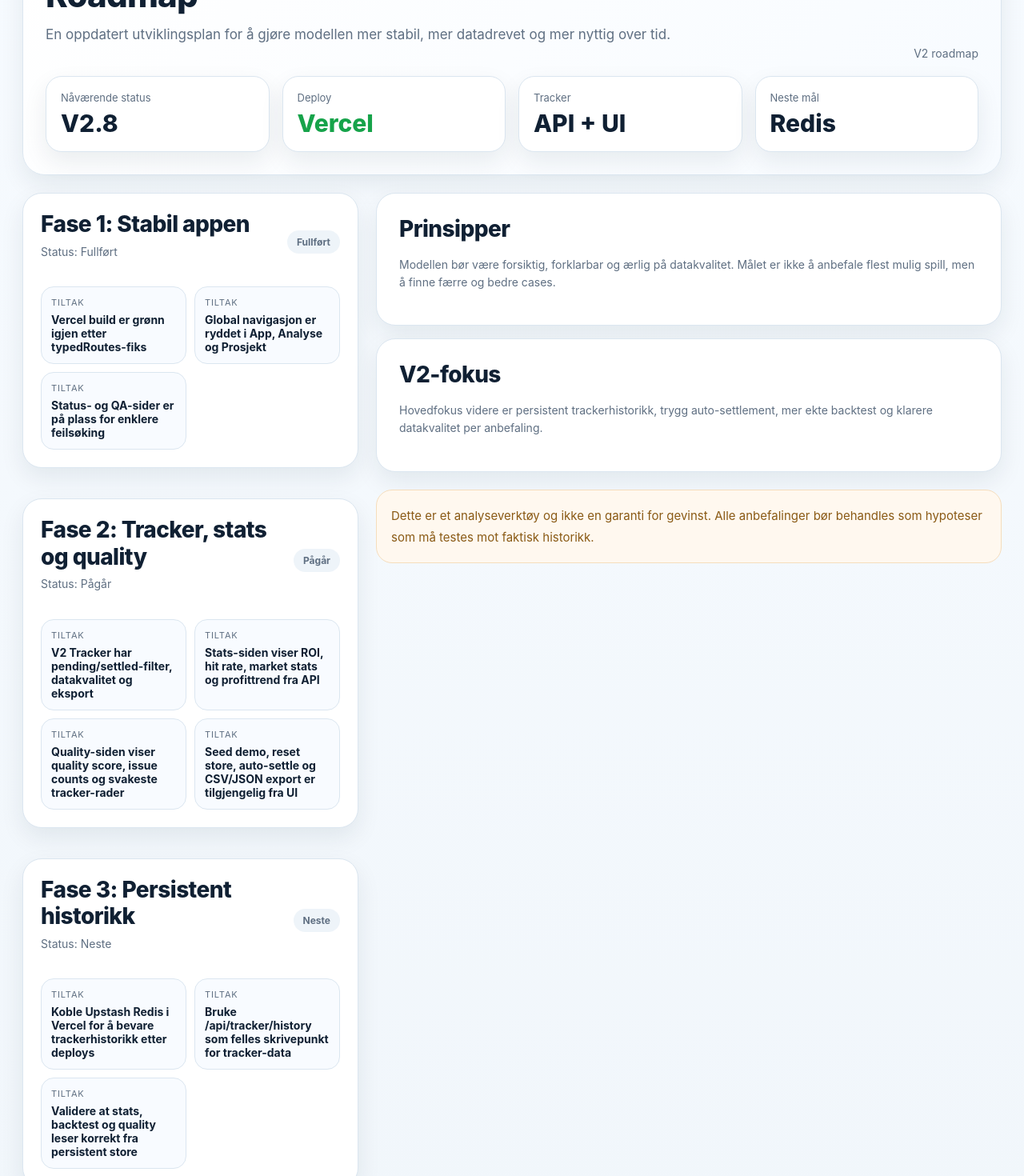
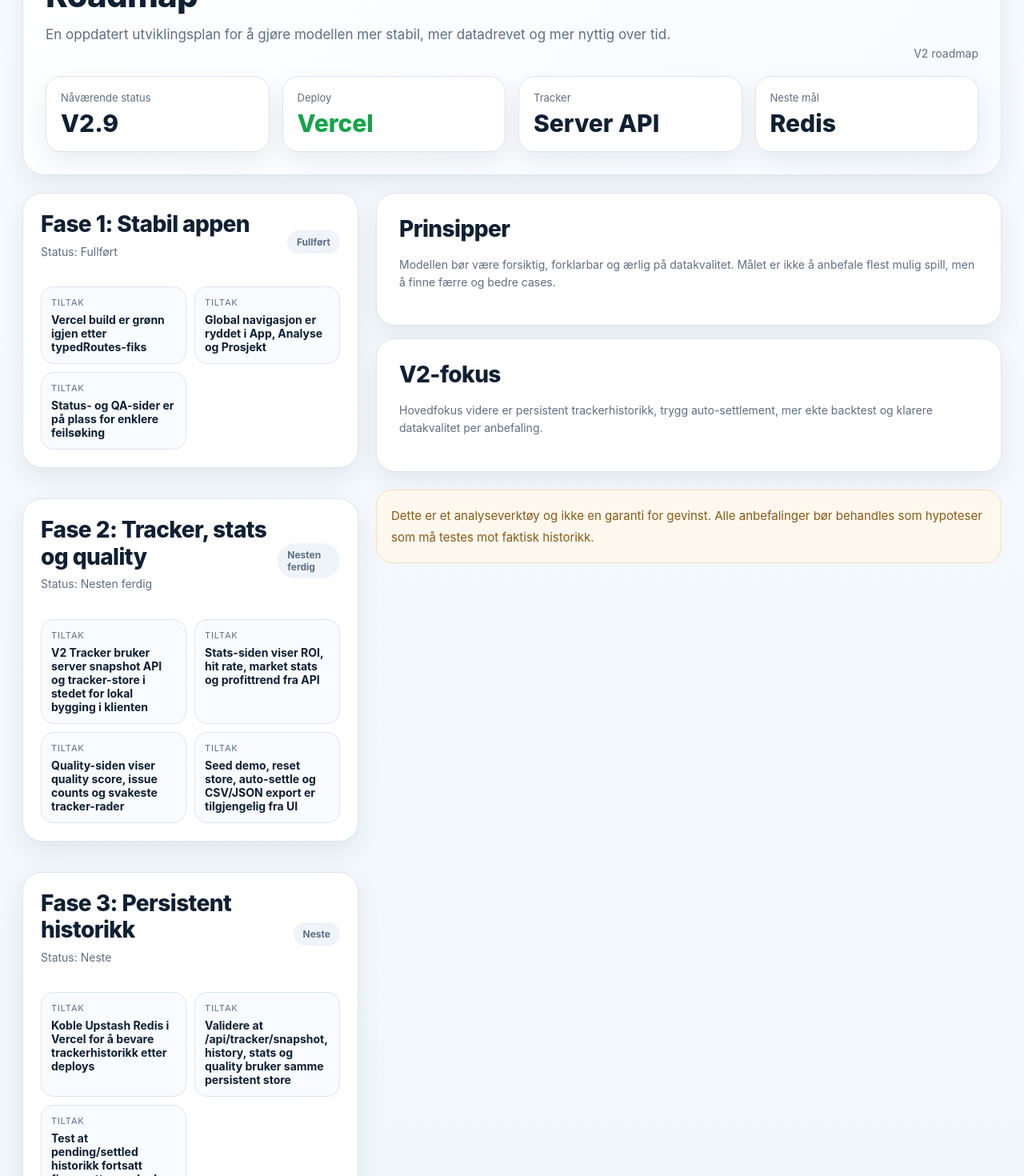
Before and after one commit to hakonnilsen157-commits/PL-betting-model, a Next.js app in the folder pl-vercel-v1/: page /roadmap in a window 1280 px wide. Shown: the part 300-1770 px from the top of the page at 80% size. Built offline with nearby package versions, Linux system fonts and the light colour scheme.

Commit message:
Update roadmap to V2.9 server tracker status

```diff
--- a/pl-vercel-v1/app/roadmap/page.tsx
+++ b/pl-vercel-v1/app/roadmap/page.tsx
@@ -10,9 +10,9 @@ const phases = [
   },
   {
     title: 'Fase 2: Tracker, stats og quality',
-    status: 'Pågår',
+    status: 'Nesten ferdig',
     items: [
-      'V2 Tracker har pending/settled-filter, datakvalitet og eksport',
+      'V2 Tracker bruker server snapshot API og tracker-store i stedet for lokal bygging i klienten',
       'Stats-siden viser ROI, hit rate, market stats og profittrend fra API',
       'Quality-siden viser quality score, issue counts og svakeste tracker-rader',
       'Seed demo, reset store, auto-settle og CSV/JSON export er tilgjengelig fra UI',
@@ -23,8 +23,8 @@ const phases = [
     status: 'Neste',
     items: [
       'Koble Upstash Redis i Vercel for å bevare trackerhistorikk etter deploys',
-      'Bruke /api/tracker/history som felles skrivepunkt for tracker-data',
-      'Validere at stats, backtest og quality leser korrekt fra persistent store',
+      'Validere at /api/tracker/snapshot, history, stats og quality bruker samme persistent store',
+      'Test at pending/settled historikk fortsatt finnes etter ny deploy',
     ],
   },
   {
@@ -65,7 +65,7 @@ export default function RoadmapPage() {
         <div className="summary-grid" style={{ marginTop: 20 }}>
           <div className="summary-card">
             <div className="summary-label">Nåværende status</div>
-            <div className="summary-value">V2.8</div>
+            <div className="summary-value">V2.9</div>
           </div>
           <div className="summary-card">
             <div className="summary-label">Deploy</div>
@@ -73,7 +73,7 @@ export default function RoadmapPage() {
           </div>
           <div className="summary-card">
             <div className="summary-label">Tracker</div>
-            <div className="summary-value">API + UI</div>
+            <div className="summary-value">Server API</div>
           </div>
           <div className="summary-card">
             <div className="summary-label">Neste mål</div>
```
